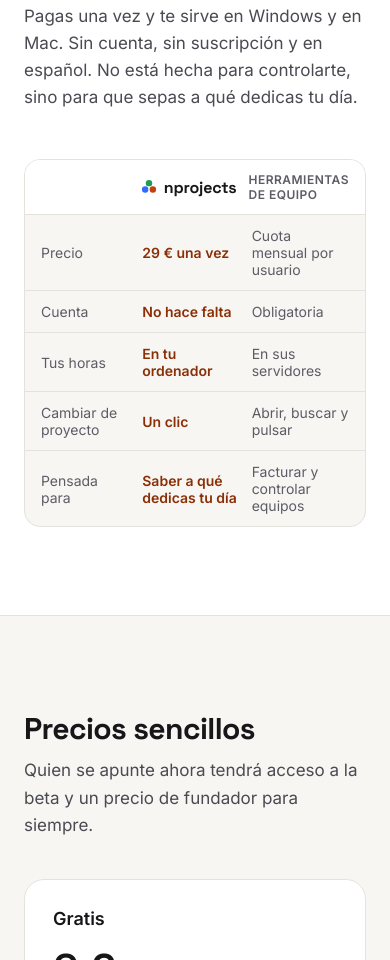
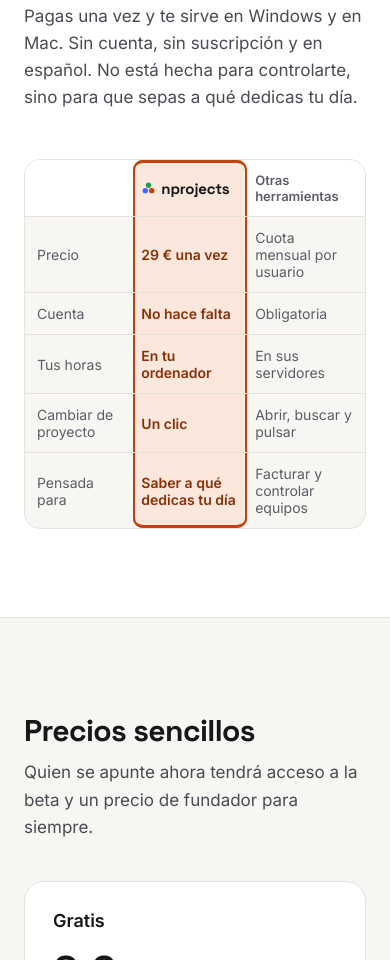
Before and after one commit to estebancalvobayarri/malabar, a plain HTML site: page index.html in a window 390 px wide. Shown: the part 3940-4900 px from the top of the page. Drawn offline with Linux system fonts and the light colour scheme.

Commit message:
Comparativa: «Otras herramientas» y columna de nprojects destacada (#29)
Claude-Session: https://claude.ai/code/session_01NjNeR2KwWFidPPW63aUnx6

Co-authored-by: Claude <noreply@anthropic.com>

```diff
--- a/index.html
+++ b/index.html
@@ -12,7 +12,7 @@
 <link rel="preconnect" href="https://fonts.googleapis.com">
 <link rel="preconnect" href="https://fonts.gstatic.com" crossorigin>
 <link href="https://fonts.googleapis.com/css2?family=Inter:wght@400;500;600&family=Space+Grotesk:wght@500;600;700&display=swap" rel="stylesheet">
-<link rel="stylesheet" href="styles.css?v=20261119">
+<link rel="stylesheet" href="styles.css?v=20261121">
 </head>
 <body>
 
@@ -150,8 +150,8 @@
         <p class="body">Pagas una vez y te sirve en Windows y en Mac. Sin cuenta, sin suscripción y en español. No está hecha para controlarte, sino para que sepas a qué dedicas tu día.</p>
       </div>
       <div class="cmp-wrap">
-        <div class="cmp" role="table" aria-label="nprojects frente a las herramientas de control de horas para equipos">
-          <div class="cmp-row cmp-head" role="row"><span role="columnheader"></span><span role="columnheader" class="cmp-brand"><svg width="18" height="18" viewBox="0 0 28 28" aria-hidden="true"><circle cx="8" cy="18" r="5" fill="#2F6BFF"/><circle cx="20" cy="18" r="5" fill="#C2410C"/><circle cx="14" cy="8" r="5" fill="#1F9D55"/></svg><span>nprojects</span></span><span role="columnheader">Herramientas de equipo</span></div>
+        <div class="cmp" role="table" aria-label="nprojects frente a otras herramientas de control de horas">
+          <div class="cmp-row cmp-head" role="row"><span role="columnheader"></span><span role="columnheader" class="cmp-brand"><svg width="18" height="18" viewBox="0 0 28 28" aria-hidden="true"><circle cx="8" cy="18" r="5" fill="#2F6BFF"/><circle cx="20" cy="18" r="5" fill="#C2410C"/><circle cx="14" cy="8" r="5" fill="#1F9D55"/></svg><span>nprojects</span></span><span role="columnheader">Otras herramientas</span></div>
           <div class="cmp-row" role="row"><span role="rowheader">Precio</span><span role="cell"><strong>29 € una vez</strong></span><span role="cell">Cuota mensual por usuario</span></div>
           <div class="cmp-row" role="row"><span role="rowheader">Cuenta</span><span role="cell"><strong>No hace falta</strong></span><span role="cell">Obligatoria</span></div>
           <div class="cmp-row" role="row"><span role="rowheader">Tus horas</span><span role="cell"><strong>En tu ordenador</strong></span><span role="cell">En sus servidores</span></div>
--- a/styles.css
+++ b/styles.css
@@ -108,13 +108,25 @@ button[disabled]{opacity:.6;cursor:default}
 /* Diferencias */
 .cmp-wrap{flex:1 1 420px;min-width:0;display:flex;justify-content:center}
 .cmp{width:100%;max-width:480px;background:var(--bg);border:1px solid var(--line);border-radius:16px;overflow:hidden;font-size:14px}
-.cmp-row{display:grid;grid-template-columns:1.1fr 1.2fr 1.2fr;gap:12px;padding:12px 16px;border-top:1px solid var(--line);align-items:center}
+.cmp-row{display:grid;grid-template-columns:minmax(0,1.1fr) minmax(0,1.2fr) minmax(0,1.2fr);gap:0;padding:0 8px;border-top:1px solid var(--line);align-items:stretch}
+.cmp-row>span{display:flex;align-items:center;padding:12px 10px;min-width:0}
+.cmp-row>span:nth-child(2){background:var(--accent-soft);box-shadow:inset 2px 0 0 var(--accent),inset -2px 0 0 var(--accent)}
+.cmp-head>span:nth-child(2){box-shadow:inset 2px 0 0 var(--accent),inset -2px 0 0 var(--accent),inset 0 3px 0 var(--accent);border-radius:10px 10px 0 0}
+.cmp-row:last-child>span:nth-child(2){box-shadow:inset 2px 0 0 var(--accent),inset -2px 0 0 var(--accent),inset 0 -3px 0 var(--accent);border-radius:0 0 10px 10px}
 .cmp-row:first-child{border-top:0}
 .cmp-row>span:first-child{color:var(--muted)}
 .cmp-row>span:last-child{color:var(--muted)}
 .cmp-row strong{color:var(--accent-dark);font-weight:600}
 .cmp-head{font-size:12px;font-weight:600;text-transform:uppercase;letter-spacing:.04em;background:#fff}
 .cmp-head>.cmp-brand{display:flex;align-items:center;gap:6px;color:var(--ink);text-transform:none;letter-spacing:-.01em;font-family:"Space Grotesk",sans-serif;font-weight:700;font-size:16px}
+
+@media (max-width:480px){
+  .cmp-row{padding:0 4px}
+  .cmp-row>span{padding:12px 8px}
+  .cmp-head{font-size:13px;text-transform:none;letter-spacing:0}
+  .cmp-head>.cmp-brand{font-size:15px;gap:5px}
+  .cmp-head>.cmp-brand svg{width:15px;height:15px}
+}
 
 /* Precios */
 .prices{display:grid;grid-template-columns:repeat(auto-fit,minmax(280px,1fr));gap:16px}
```
Also changed, not shown: aviso-legal/index.html (+1 -1 lines), comprar/index.html (+1 -1 lines), gracias/index.html (+1 -1 lines), privacidad/index.html (+1 -1 lines).
